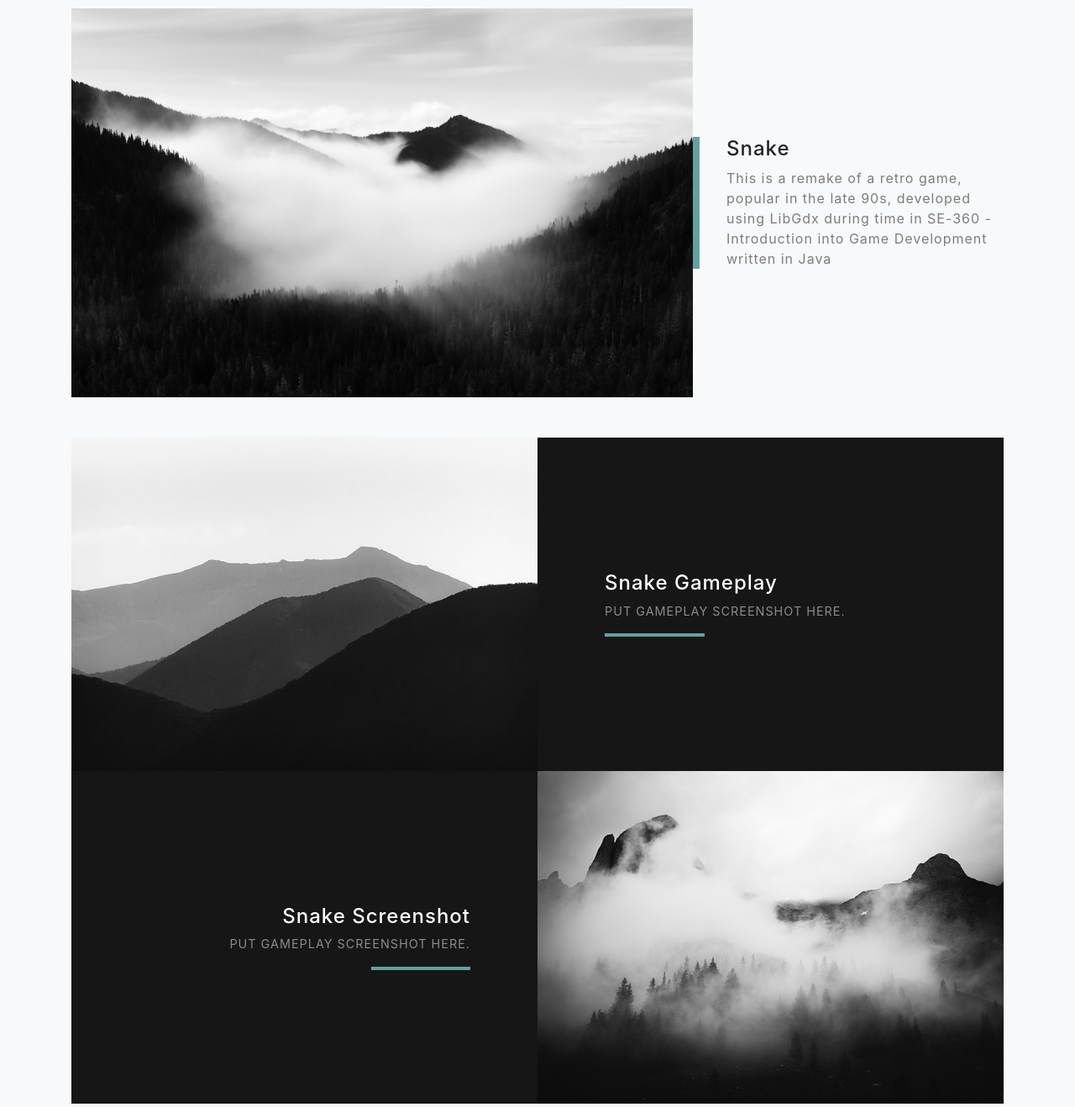
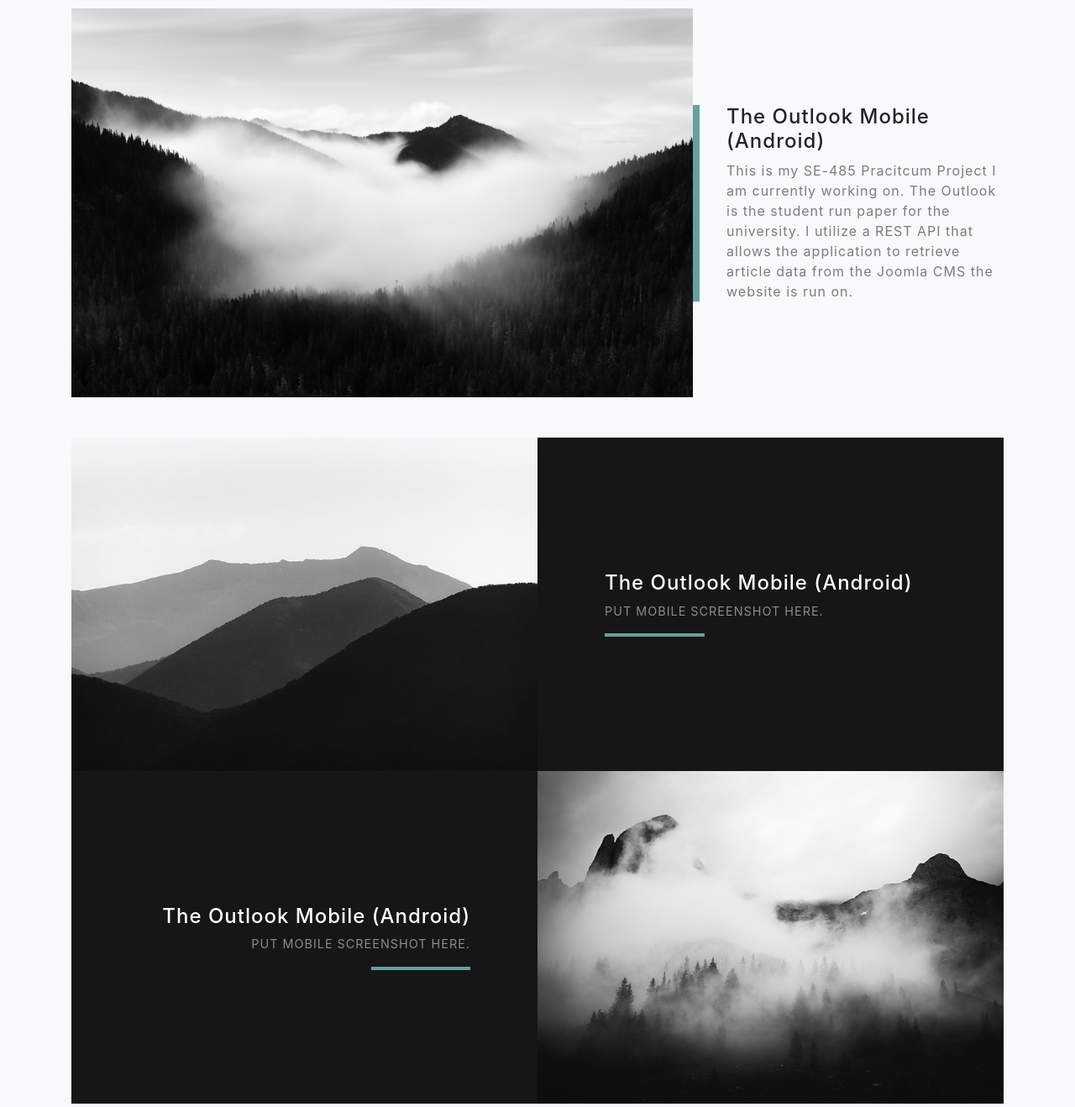
Before and after one commit to anthonydvives/anthonydvives.github.io, a website with bundled scripts: page index.html in a window 1280 px wide. Shown: the part 1300-2618 px from the top of the page at 84% size. Built offline with nearby package versions, Linux system fonts and the light colour scheme.

Commit message:
Update index.html

```diff
--- a/index.html
+++ b/index.html
@@ -76,10 +76,67 @@
   </section>
 
   <!-- Projects Section -->
+   <section id="projects" class="projects-section bg-light">
+    <div class="container">
+
+      <!-- Project One Row -->
+      <div class="row align-items-center no-gutters mb-4 mb-lg-5">
+        <div class="col-xl-8 col-lg-7">
+          <img class="img-fluid mb-3 mb-lg-0" src="img/bg-masthead.jpg" alt="">
+        </div>
+        <div class="col-xl-4 col-lg-5">
+          <div class="featured-text text-center text-lg-left">
+            <h4>The Outlook Mobile (Android) </h4>
+            <p class="text-black-50 mb-0">This is my SE-485 Pracitcum Project I am currently working on. The Outlook is the student run
+              paper for the university. I utilize a REST API that allows the application to retrieve article data from the Joomla CMS the
+              website is run on.
+            </p>
+          </div>
+        </div>
+      </div>
+
+      <!-- Project One Row Continued -->
+      <div class="row justify-content-center no-gutters mb-5 mb-lg-0">
+        <div class="col-lg-6">
+          <img class="img-fluid" src="img/demo-image-01.jpg" alt="">
+        </div>
+        <div class="col-lg-6">
+          <div class="bg-black text-center h-100 project">
+            <div class="d-flex h-100">
+              <div class="project-text w-100 my-auto text-center text-lg-left">
+                <h4 class="text-white">The Outlook Mobile (Android)</h4>
+                <p class="mb-0 text-white-50">PUT MOBILE SCREENSHOT HERE.</p>
+                <hr class="d-none d-lg-block mb-0 ml-0">
+              </div>
+            </div>
+          </div>
+        </div>
+      </div>
+
+      <!-- Project One Row Continued -->
+      <div class="row justify-content-center no-gutters">
+        <div class="col-lg-6">
+          <img class="img-fluid" src="img/demo-image-02.jpg" alt="">
+        </div>
+        <div class="col-lg-6 order-lg-first">
+          <div class="bg-black text-center h-100 project">
+            <div class="d-flex h-100">
+              <div class="project-text w-100 my-auto text-center text-lg-right">
+                <h4 class="text-white">The Outlook Mobile (Android)</h4>
+                <p class="mb-0 text-white-50">PUT MOBILE SCREENSHOT HERE.</p>
+                <hr class="d-none d-lg-block mb-0 mr-0">
+              </div>
+            </div>
+          </div>
+        </div>
+      </div>
+
+    </div>
+</section>
   <section id="projects" class="projects-section bg-light">
     <div class="container">
 
-      <!-- Project One Row -->
+      <!-- Project Two Row -->
       <div class="row align-items-center no-gutters mb-4 mb-lg-5">
         <div class="col-xl-8 col-lg-7">
           <img class="img-fluid mb-3 mb-lg-0" src="img/bg-masthead.jpg" alt="">
@@ -92,7 +149,7 @@
         </div>
       </div>
 
-      <!-- Project One Row Continued -->
+      <!-- Project Two Row Continued -->
       <div class="row justify-content-center no-gutters mb-5 mb-lg-0">
         <div class="col-lg-6">
           <img class="img-fluid" src="img/demo-image-01.jpg" alt="">
@@ -110,7 +167,7 @@
         </div>
       </div>
 
-      <!-- Project One Row Continued -->
+      <!-- Project Two Row Continued -->
       <div class="row justify-content-center no-gutters">
         <div class="col-lg-6">
           <img class="img-fluid" src="img/demo-image-02.jpg" alt="">
@@ -134,7 +191,7 @@
   <section id="projects" class="projects-section bg-light">
     <div class="container">
 
-      <!-- Project Two Row -->
+      <!-- Project Three Row -->
       <div class="row align-items-center no-gutters mb-4 mb-lg-5">
         <div class="col-xl-8 col-lg-7">
           <img class="img-fluid mb-3 mb-lg-0" src="img/bg-masthead.jpg" alt="">
@@ -150,7 +207,7 @@
         </div>
       </div>
 
-      <!-- Project Two Row Continued -->
+      <!-- Project Three Row Continued -->
       <div class="row justify-content-center no-gutters mb-5 mb-lg-0">
         <div class="col-lg-6">
           <img class="img-fluid" src="img/demo-image-01.jpg" alt="">
@@ -168,7 +225,7 @@
         </div>
       </div>
 
-      <!-- Project Two Row Continued -->
+      <!-- Project Three Row Continued -->
       <div class="row justify-content-center no-gutters">
         <div class="col-lg-6">
           <img class="img-fluid" src="img/demo-image-02.jpg" alt="">
@@ -192,7 +249,7 @@
   <section id="projects" class="projects-section bg-light">
     <div class="container">
 
-      <!-- Project Three Row -->
+      <!-- Project Four Row -->
       <div class="row align-items-center no-gutters mb-4 mb-lg-5">
         <div class="col-xl-8 col-lg-7">
           <img class="img-fluid mb-3 mb-lg-0" src="img/bg-masthead.jpg" alt="">
@@ -207,7 +264,7 @@
         </div>
       </div>
 
-      <!-- Project Three Row Continued -->
+      <!-- Project Four Row Continued -->
       <div class="row justify-content-center no-gutters mb-5 mb-lg-0">
         <div class="col-lg-6">
           <img class="img-fluid" src="img/demo-image-01.jpg" alt="">
@@ -225,7 +282,7 @@
         </div>
       </div>
 
-      <!-- Project Three Row Continued -->
+      <!-- Project Four Row Continued -->
       <div class="row justify-content-center no-gutters">
         <div class="col-lg-6">
           <img class="img-fluid" src="img/demo-image-02.jpg" alt="">
```
